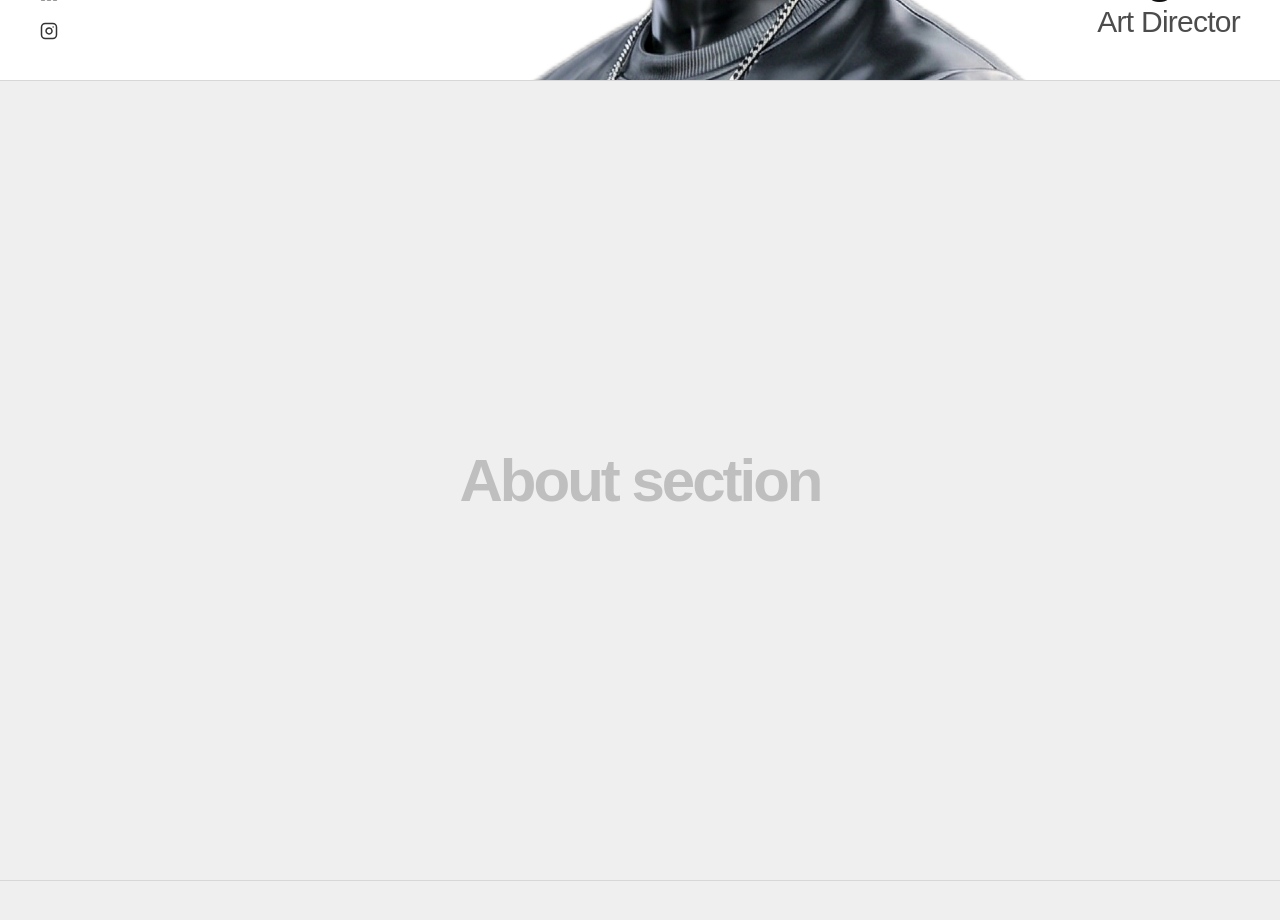
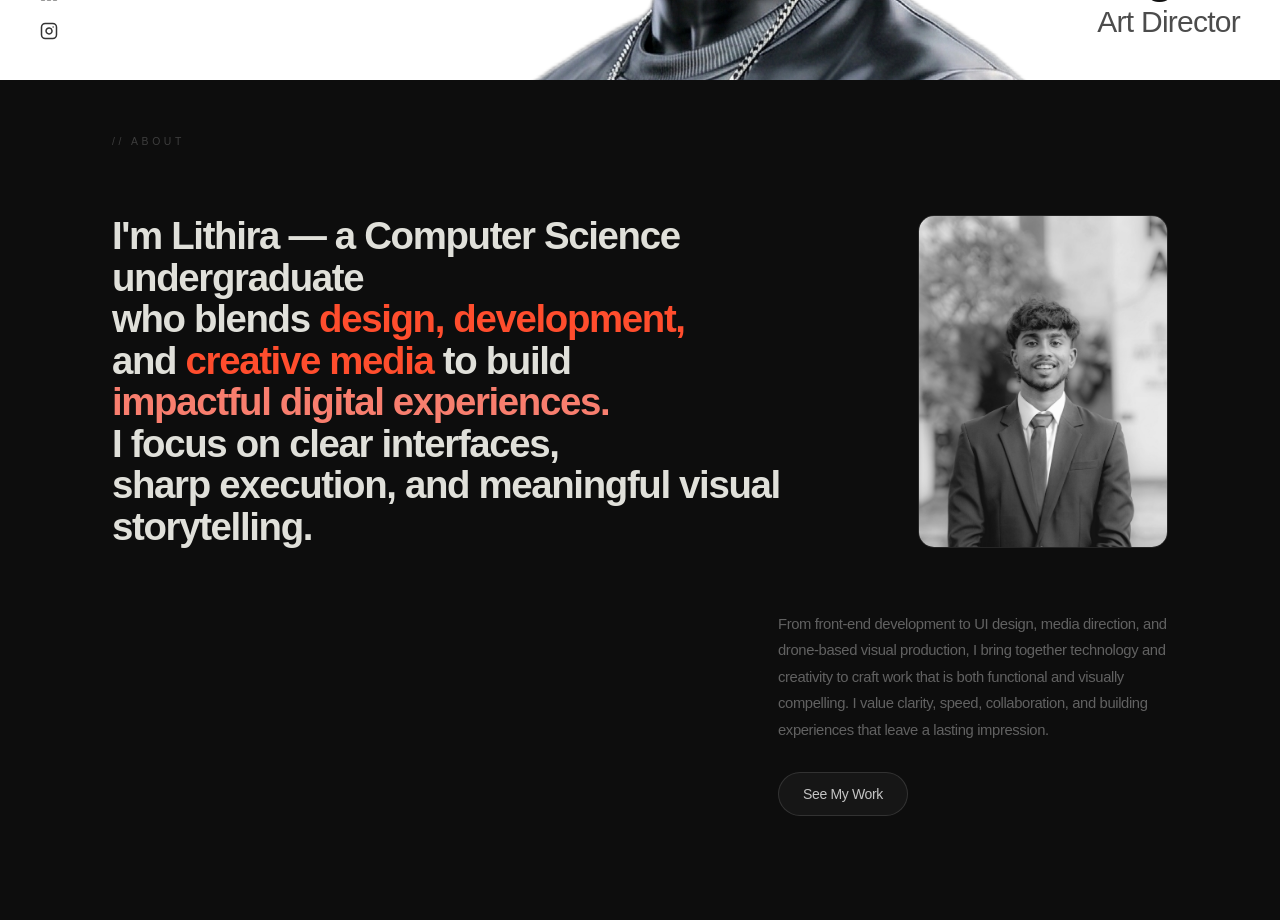
Before and after one commit to lithira20240973-ops/lithira-portfolio, a Next.js app: page / in a window 1280 px wide. Shown: the part 720-1640 px from the top of the page. Built offline with nearby package versions, Linux system fonts and the light colour scheme.

Commit message:
feat: Add a new interactive About section with scroll-triggered animations and a personal image.

```diff
--- a/src/app/page.tsx
+++ b/src/app/page.tsx
@@ -3,6 +3,7 @@
 import { useState } from "react";
 import { Hero } from "@/components/Hero";
 import { Preloader } from "@/components/Preloader";
+import { About } from "@/components/About";
 import { motion, AnimatePresence } from "framer-motion";
 
 export default function Home() {
@@ -17,7 +18,7 @@ export default function Home() {
       </AnimatePresence>
 
       <motion.main
-        className="min-h-screen relative"
+        className="relative"
         initial={{ opacity: 0 }}
         animate={{ opacity: loading ? 0 : 1 }}
         transition={{ duration: 1, delay: 0.2 }}
@@ -26,13 +27,11 @@ export default function Home() {
           <Hero />
         </div>
 
-        {/* Subsequent sections need relative positioning, explicit backgrounds, and a higher z-index to cover the fixed Hero */}
-        <div className="relative z-10 bg-[#efefef]">
-          <section id="about" className="min-h-screen w-full flex items-center justify-center border-t border-black/10">
-            <h2 className="text-4xl md:text-6xl font-black tracking-tighter text-black/20">About section</h2>
-          </section>
+        {/* Subsequent sections cover the Hero */}
+        <div className="relative z-10">
+          <About />
 
-          <section id="projects" className="min-h-screen w-full flex items-center justify-center border-t border-black/10">
+          <section id="projects" className="min-h-screen w-full flex items-center justify-center bg-[#0d0d0d] border-t border-white/5">
             <h2 className="text-4xl md:text-6xl font-black tracking-tighter text-black/20">Projects section</h2>
           </section>
 
--- /dev/null
+++ b/src/components/About.tsx
@@ -0,0 +1,147 @@
+"use client";
+
+import { useRef } from "react";
+import { motion, useScroll, useSpring, useTransform } from "framer-motion";
+import Image from "next/image";
+
+// Fixed segments with explicit line-break control — no random wrapping
+const segments = [
+  { t: "I'm Lithira —", h: false, br: false },
+  { t: " a Computer Science undergraduate", h: false, br: true },
+  { t: "who blends ", h: false, br: false },
+  { t: "design, development,", h: true, br: true },
+  { t: "and ", h: false, br: false },
+  { t: "creative media", h: true, br: false },
+  { t: " to build ", h: false, br: true },
+  { t: "impactful digital experiences.", h: true, br: true },
+  { t: "I focus on ", h: false, br: false },
+  { t: "clear interfaces,", h: true, br: true },
+  { t: "sharp execution, and meaningful ", h: false, br: false },
+  { t: "visual storytelling.", h: true, br: false },
+] as const;
+
+export const About = () => {
+  const sectionRef = useRef<HTMLElement>(null);
+
+  const { scrollYProgress } = useScroll({
+    target: sectionRef,
+    offset: ["start end", "end start"],
+  });
+
+  const smooth = useSpring(scrollYProgress, { stiffness: 80, damping: 25, restDelta: 0.001 });
+
+  // Pre-compute all useTransform calls (constant length array = safe)
+  const colors = segments.map((seg, i) => {
+    const start = 0.18 + (i / segments.length) * 0.52;
+    // eslint-disable-next-line react-hooks/rules-of-hooks
+    return useTransform(smooth, [start, start + 0.08], ["#e0e0da", seg.h ? "#FF4D2D" : "#e0e0da"]);
+  });
+
+  return (
+    <section
+      ref={sectionRef}
+      id="about"
+      className="relative bg-[#0d0d0d]"
+      style={{ minHeight: "200vh" }}
+    >
+      {/* Sticky viewport-sized card */}
+      <div className="sticky top-0 h-screen flex flex-col justify-between overflow-hidden
+                      px-8 md:px-16 lg:px-24 xl:px-28
+                      pt-10 pb-12 md:pt-12 md:pb-16">
+
+        {/* ① Top label */}
+        <div>
+          <span className="text-white/20 text-[0.65rem] tracking-[0.35em] uppercase font-medium select-none">
+            // About
+          </span>
+        </div>
+
+        {/* ② Main row — headline left, image right */}
+        <div className="flex-1 flex items-center gap-10 lg:gap-16">
+
+          {/* Headline */}
+          <div className="flex-1" style={{ maxWidth: "min(760px, 58vw)" }}>
+            <motion.h2
+              className="text-[clamp(1.7rem,3vw,4.4rem)] font-bold leading-[1.08] tracking-[-0.035em]"
+              initial={{ opacity: 0, y: 22, filter: "blur(8px)" }}
+              whileInView={{ opacity: 1, y: 0, filter: "blur(0px)" }}
+              viewport={{ once: true, margin: "-80px" }}
+              transition={{ duration: 1.1, ease: [0.22, 1, 0.36, 1] }}
+            >
+              {segments.map((seg, i) => (
+                <span key={i}>
+                  <motion.span style={{ color: colors[i] }}>{seg.t}</motion.span>
+                  {seg.br && <br />}
+                </span>
+              ))}
+            </motion.h2>
+          </div>
+
+          {/* Portrait image — right side */}
+          <motion.div
+            className="flex flex-shrink-0 items-center group"
+            initial={{ opacity: 0, x: 20 }}
+            whileInView={{ opacity: 1, x: 0 }}
+            viewport={{ once: true, margin: "-80px" }}
+            transition={{ duration: 1.0, delay: 0.2, ease: [0.22, 1, 0.36, 1] }}
+          >
+            <motion.div
+              className="relative w-[180px] md:w-[210px] xl:w-[250px] aspect-[3/4] rounded-2xl overflow-hidden border border-white/10 cursor-pointer"
+              whileHover={{ scale: 1.04, rotate: 1.5 }}
+              transition={{ duration: 0.5, ease: [0.22, 1, 0.36, 1] }}
+            >
+              {/* Accent tint on hover */}
+              <div
+                className="absolute inset-0 z-10 pointer-events-none opacity-0 group-hover:opacity-100 transition-opacity duration-500"
+                style={{ background: "rgba(255,77,45,0.12)" }}
+              />
+
+              <Image
+                src="/images/infoimage.png"
+                alt="Lithira Kalubowila"
+                fill
+                className="object-cover object-top grayscale group-hover:grayscale-0 transition-all duration-500"
+                priority
+              />
+            </motion.div>
+          </motion.div>
+        </div>
+
+        {/* ③ Bottom-right — supporting paragraph + CTA */}
+        <div className="flex justify-end">
+          <motion.div
+            className="w-full max-w-[390px]"
+            initial={{ opacity: 0, y: 14 }}
+            whileInView={{ opacity: 1, y: 0 }}
+            viewport={{ once: true, margin: "-40px" }}
+            transition={{ duration: 0.9, delay: 0.35, ease: [0.22, 1, 0.36, 1] }}
+          >
+            <p className="text-[0.875rem] md:text-[0.925rem] text-white/35 font-light leading-[1.8] tracking-tight">
+              From front-end development to UI design, media direction, and drone-based visual
+              production, I bring together technology and creativity to craft work that is both
+              functional and visually compelling. I value clarity, speed, collaboration, and
+              building experiences that leave a lasting impression.
+            </p>
+
+            <div className="mt-7">
+              <motion.button
+                className="px-6 py-[0.7rem] rounded-full border border-white/12 bg-white/[0.04]
+                           text-white/75 text-[0.8rem] md:text-sm font-medium tracking-tight
+                           hover:bg-white/[0.09] hover:border-white/22 hover:text-white/95
+                           transition-all duration-300"
+                whileHover={{ scale: 1.025 }}
+                whileTap={{ scale: 0.975 }}
+              >
+                See My Work
+              </motion.button>
+            </div>
+          </motion.div>
+        </div>
+
+      </div>
+
+      {/* Scroll space — gives the color animation time to play */}
+      <div className="h-[100vh]" />
+    </section>
+  );
+};
```
Also changed, not shown: public/images/infoimage.png (added).
